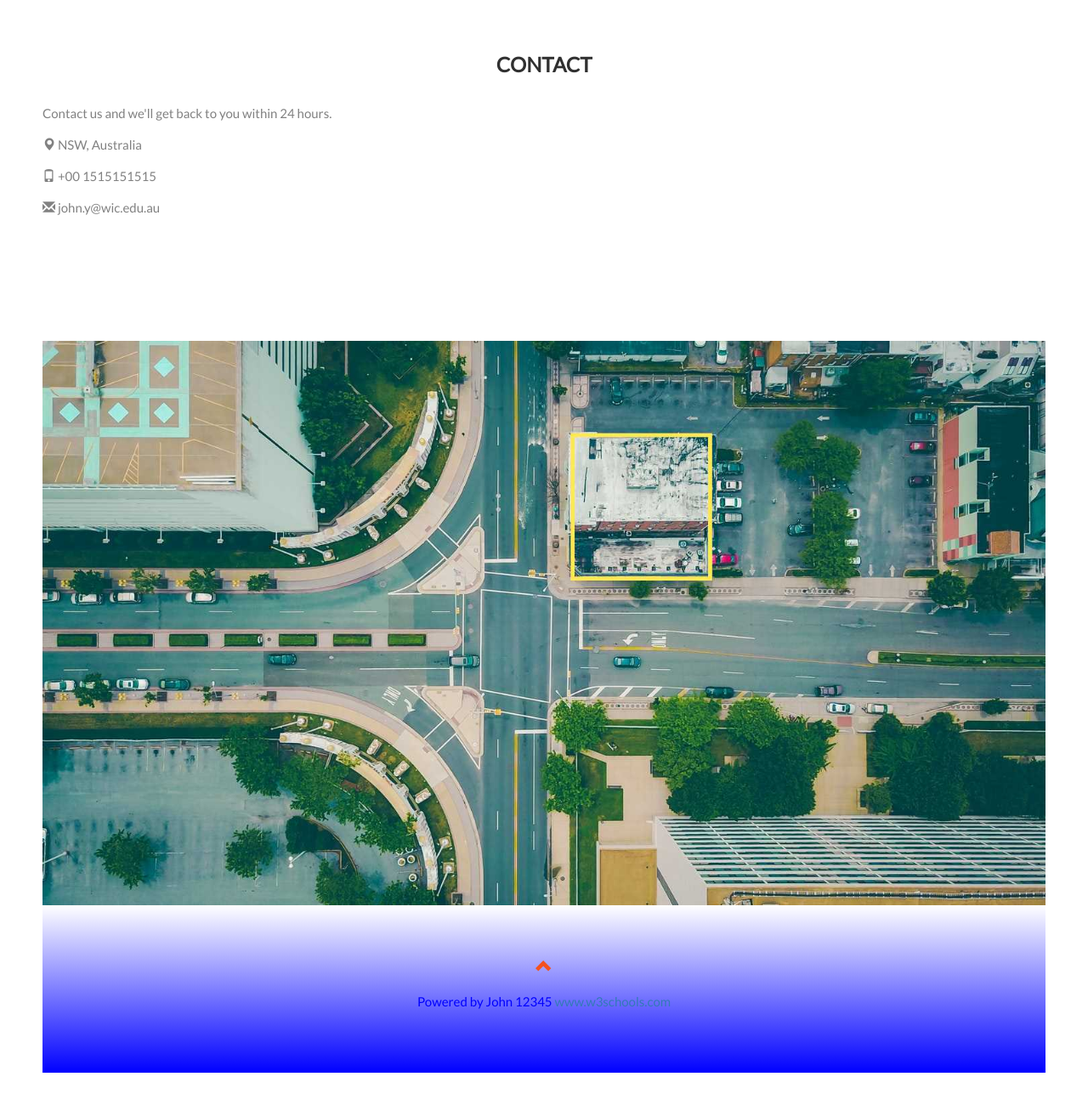
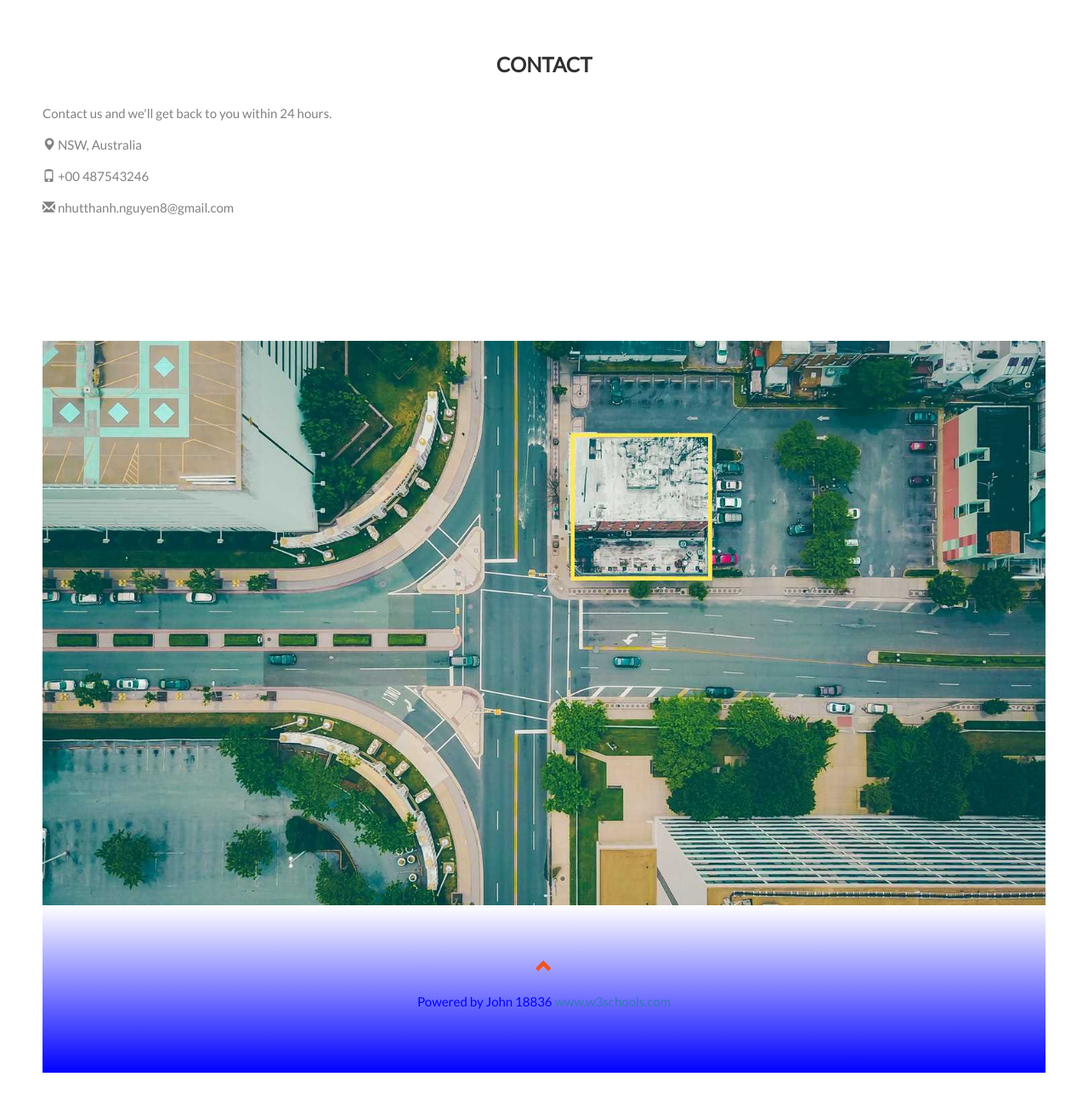
Before and after one commit to Huynbin1988/Experience, a plain HTML site: page index.html in a window 1280 px wide. Shown: the part 7629-8929 px from the top of the page at 85% size. Drawn offline with nearby package versions, Linux system fonts and the light colour scheme.

Commit message:
Update index.html

```diff
--- a/index.html
+++ b/index.html
@@ -456,8 +456,8 @@
     <div class="col-sm-5">
       <p>Contact us and we'll get back to you within 24 hours.</p>
       <p><span class="glyphicon glyphicon-map-marker"></span> NSW, Australia</p>
-      <p><span class="glyphicon glyphicon-phone"></span> +00 1515151515</p>
-      <p><span class="glyphicon glyphicon-envelope"></span> john.y@wic.edu.au</p>
+      <p><span class="glyphicon glyphicon-phone"></span> +00 487543246</p>
+      <p><span class="glyphicon glyphicon-envelope"></span> nhutthanh.nguyen8@gmail.com</p>
     </div>
     <div class="col-sm-7 slideanim">
         <form name="contact-to-google-sheet">
@@ -498,7 +498,7 @@
   <a href="#myPage" title="To Top">
     <span class="glyphicon glyphicon-chevron-up"></span>
   </a>
-  <p>Powered by John 12345 <a href="https://www.w3schools.com" title="Visit w3schools">www.w3schools.com</a></p>
+  <p>Powered by John 18836 <a href="https://www.w3schools.com" title="Visit w3schools">www.w3schools.com</a></p>
 </footer>
  <!-- Load external JavaScript -->
 <script src="js/index.js"></script>
```
